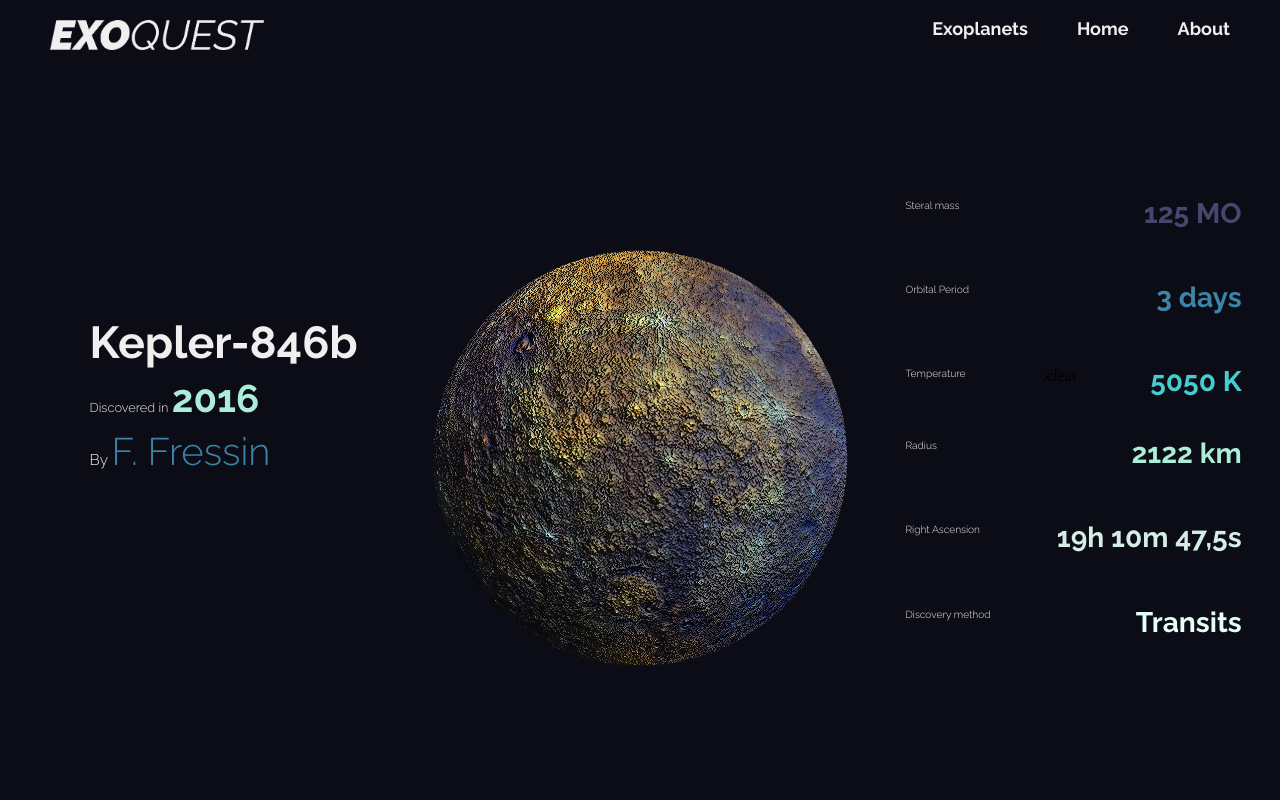
After one commit to alexbeno/exoquest, a PHP site: the page made by views/pages/planete.php in a window 1280 px wide. The commit adds this page. Run offline with PHP 8.4, Linux system fonts and the light colour scheme; the template is opened without the code that fills it, so the values that code supplies are empty; some libraries are stand-ins or nearby versions.

Commit message:
:rocket: planete.php , style of the page planete for display one exoplanete and info

```diff
--- a/assets/css/style.css
+++ b/assets/css/style.css
@@ -71,3 +71,76 @@ nav {
     border-bottom: 1px solid #fff;
     color: #fff !important;
     background: none; }
+
+    /*start planet page*/
+    .clear {
+      clear: both; }
+
+    .container-planet {
+      width: 83.3%;
+      margin: auto; }
+
+    .who {
+      position: absolute;
+      top: 40%;
+      left: 7vw; }
+      .who .name {
+        font-family: 'raleway', 'sans serif';
+        color: #EFEFEF;
+        font-weight: bold;
+        font-size: 3.5vw; }
+      .who .discover {
+        margin-top: 15px;
+        font-family: 'raleway', 'sans serif';
+        color: #EFEFEF;
+        display: inline-block;
+        font-size: 1vw; }
+        .who .discover span {
+          font-family: 'raleway', 'sans serif';
+          color: #ABEDD8;
+          font-weight: bold;
+          font-size: 3vw; }
+      .who .who-discover {
+        margin-top: 15px;
+        font-family: 'raleway', 'sans serif';
+        color: #3D84A8;
+        display: inline-block;
+        font-size: 3vw; }
+        .who .who-discover span {
+          font-family: 'raleway', 'sans serif';
+          color: #EFEFEF;
+          font-size: 1.2vw; }
+
+    .what {
+      position: absolute;
+      top: 25%;
+      right: 3vw; }
+      .what .line {
+        margin-bottom: 7vh;
+        width: 100%; }
+        .what .line .columns {
+          font-family: 'raleway', 'sans serif';
+          color: #EFEFEF;
+          font-size: 0.8vw;
+          margin-right: 6vw;
+          float: left; }
+        .what .line .result {
+          font-family: 'raleway', 'sans serif';
+          font-weight: bold;
+          color: green;
+          font-size: 2.2vw;
+          float: right; }
+      .what .line:nth-child(1) .result {
+        color: #48466D; }
+      .what .line:nth-child(2) .result {
+        color: #3D84A8; }
+      .what .line:nth-child(3) .result {
+        color: #46CDCF; }
+      .what .line:nth-child(4) .result {
+        color: #ABEDD8; }
+      .what .line:nth-child(5) .result {
+        color: #D5EDE5; }
+      .what .line:nth-child(6) .result {
+        color: #E5FFF6; }
+
+    /* end planet page */
--- /dev/null
+++ b/assets/js/planete.js
@@ -0,0 +1,84 @@
+
+	var renderer	= new THREE.WebGLRenderer({
+		antialias	: true
+	});
+	renderer.setSize( (window.innerWidth / 1.2), (window.innerHeight / 1.2) );
+  var containerPlanet = document.querySelector('.container-planet');
+  containerPlanet.appendChild( renderer.domElement );
+	renderer.shadowMapEnabled	= true
+
+	var onRenderFcts= [];
+	var scene	= new THREE.Scene();
+	var camera	= new THREE.PerspectiveCamera(45, (window.innerWidth / 2) / (window.innerHeight / 2), 0.01, 100 );
+	camera.position.z = 2;
+
+	var light	= new THREE.AmbientLight( 0x222222 )
+	scene.add( light )
+
+	var light	= new THREE.DirectionalLight( 0xffffff, 1 )
+	light.position.set(5,5,5)
+	scene.add( light )
+	light.castShadow	= true
+	light.shadowCameraNear	= 0.01
+	light.shadowCameraFar	= 15
+	light.shadowCameraFov	= 45
+
+	light.shadowCameraLeft	= -1
+	light.shadowCameraRight	=  1
+	light.shadowCameraTop	=  1
+	light.shadowCameraBottom= -1
+	// light.shadowCameraVisible	= true
+
+	light.shadowBias	= 0.001
+	light.shadowDarkness	= 0.2
+
+	light.shadowMapWidth	= 1024
+	light.shadowMapHeight	= 1024
+
+	//add an object and make it move
+
+	// var datGUI	= new dat.GUI()
+
+	var containerEarth	= new THREE.Object3D()
+	containerEarth.rotateZ(-23.4 * Math.PI/180)
+	containerEarth.position.z	= 0
+	scene.add(containerEarth)
+
+
+	var mesh	= THREEx.Planets.createSun()
+	scene.add(mesh)
+
+	//		Camera Controls
+
+	var mouse	= {x : 0, y : 0}
+	document.addEventListener('mousemove', function(event){
+		mouse.x	= (event.clientX / window.innerWidth ) - 0.5
+		mouse.y	= (event.clientY / window.innerHeight) - 0.5
+	}, false)
+	onRenderFcts.push(function(delta, now){
+		camera.position.x += (mouse.x*5 - camera.position.x) * (delta*3)
+		camera.position.y += (mouse.y*5 - camera.position.y) * (delta*3)
+		camera.lookAt( scene.position )
+	})
+
+	//render the scene
+
+	onRenderFcts.push(function(){
+		renderer.render( scene, camera );
+	})
+
+	//loop runner
+
+	var lastTimeMsec= null
+	requestAnimationFrame(function animate(nowMsec){
+		// keep looping
+		requestAnimationFrame( animate );
+		// measure time
+		lastTimeMsec	= lastTimeMsec || nowMsec-1000/60
+		var deltaMsec	= Math.min(200, nowMsec - lastTimeMsec)
+		lastTimeMsec	= nowMsec
+		// call each update function
+		onRenderFcts.forEach(function(onRenderFct){
+			onRenderFct(deltaMsec/1000, nowMsec/1000)
+		})
+	})
--- a/assets/sass/style.sass
+++ b/assets/sass/style.sass
@@ -95,3 +95,83 @@ nav
 			border-bottom: 1px solid #fff
 			color: #fff!important
 			background: none
+
+/*start planet page*/
+
+.clear
+	clear: both
+
+.container-planet
+	width: 83.3%
+	margin: auto
+
+.who
+  position: absolute
+  top: 40%
+  left: 7vw
+		.name
+			font-family: 'raleway', 'sans serif'
+			color: #EFEFEF
+			font-weight: bold
+			font-size: 3.5vw
+		.discover
+			margin-top: 15px
+			font-family: 'raleway', 'sans serif'
+			color: #EFEFEF
+			display: inline-block
+			font-size: 1vw
+			span
+				font-family: 'raleway', 'sans serif'
+				color: #ABEDD8
+				font-weight: bold
+				font-size: 3vw
+		.who-discover
+				margin-top: 15px
+				font-family: 'raleway', 'sans serif'
+				color: #3D84A8
+				display: inline-block
+				font-size: 3vw
+				span
+					font-family: 'raleway', 'sans serif'
+					color: #EFEFEF
+					font-size: 1.2vw
+
+.what
+  position: absolute
+  top: 25%
+  right: 3vw
+		.line
+			margin-bottom: 7vh
+			width: 100%
+			.columns
+				font-family: 'raleway', 'sans serif'
+				color: #EFEFEF
+				font-size: 0.8vw
+				margin-right: 6vw
+				float: left
+			.result
+				font-family: 'raleway', 'sans serif'
+				font-weight: bold
+				color: green
+				font-size: 2.2vw
+				float: right
+		.line:nth-child(1)
+			.result
+				color: #48466D
+		.line:nth-child(2)
+			.result
+				color: #3D84A8
+		.line:nth-child(3)
+			.result
+				color: #46CDCF
+		.line:nth-child(4)
+			.result
+				color: #ABEDD8
+		.line:nth-child(5)
+			.result
+				color: #D5EDE5
+		.line:nth-child(6)
+			.result
+				color: #E5FFF6
+
+/* end planet page */
--- a/views/pages/article.php
+++ /dev/null
@@ -1,2 +0,0 @@
-<h1>Mon article</h1>
-<p>Lorem ipsum dolor sit amet, consectetur adipisicing elit. Nemo aspernatur unde fugit voluptatum deserunt quae, optio dolor, voluptates non doloremque quasi laborum voluptas mollitia, ipsum. Nam itaque similique magni velit.</p>
--- /dev/null
+++ b/views/pages/planete.php
@@ -0,0 +1,39 @@
+<div class="container-planet"></div>
+<div class="who">
+  <h2 class="name">Kepler-846b</h2>
+  <h3 class="discover">Discovered in <span class="years">2016</span></h3></br>
+  <p class="who-discover"><span class="by">By </span>F. Fressin</p>
+</div>
+<div class="what">
+  <div class="line">
+    <span class="columns">Steral mass</span>
+    <span class="result">125 MO</span>
+    <div class="clear"></div>
+  </div>
+  <div class="line">
+    <span class="columns">Orbital Period</span>
+    <span class="result">3 days</span>
+    <div class="clear"></div>
+  </div>
+  <div class="line">
+    <span class="columns">Temperature</span>
+    <span class="result">5050  K</span>
+    .clear
+  </div>
+  <div class="line">
+    <span class="columns">Radius</span>
+    <span class="result">2122 km</span>
+    <div class="clear"></div>
+  </div>
+  <div class="line">
+    <span class="columns">Right Ascension</span>
+    <span class="result">19h 10m 47,5s</span>
+    <div class="clear"></div>
+  </div>
+  <div class="line">
+    <span class="columns">Discovery method</span>
+    <span class="result">Transits</span>
+    <div class="clear"></div>
+  </div>
+</div>
+<script type="text/javascript" src="<?=URL?>/assets/js/planete.js"></script>
```
Also changed, not shown: index.php (+2 -6 lines).
